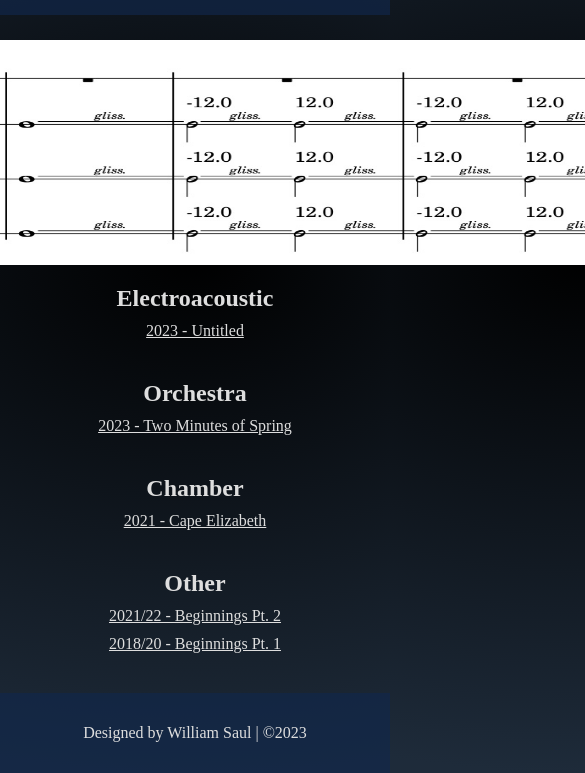
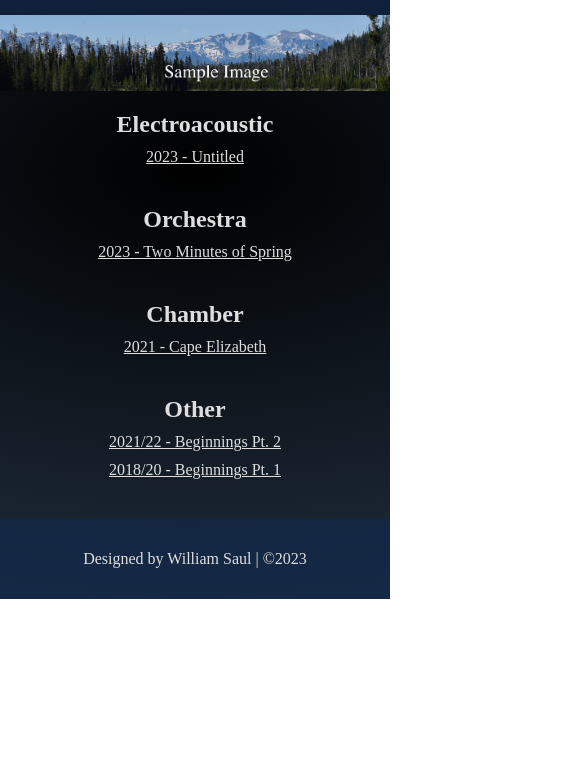
Before and after one commit to williamwsaul/williamsaul.com, a plain HTML site: page compositions.html in a window 390 px wide. Shown: the part 259-1032 px from the top of the page, 585 px wide, since content can reach past the window. After the commit the page ends 858 px from the top, so only its background shows below. Drawn offline with Linux system fonts and the light colour scheme.

Commit message:
Mobile Test (compositions.html)
Changed html/css a bit to hopefully support mobile. Changed image to sample photo w/better resolution.

```diff
--- a/compositions.html
+++ b/compositions.html
@@ -28,13 +28,11 @@
     </header>
 
     <div class="comp-content">
-        <div class="compositions_picture" id="compositions-image-section">
           <div class="compositions_picture_image">
             <div class="image_wrapper">
-              <img src="images/compositions_picture_image.jpeg" alt="compositions picture image">
+              <img src="images/compositions_picture_image.jpg" alt="compositions picture image">
             </div>
           </div>
-        </div>
       </div>
 
     <div class="compositions">
--- a/styles.css
+++ b/styles.css
@@ -207,16 +207,7 @@ nav a {
   flex-direction: column;
   align-items: center;
   justify-content: center;
-  margin-top: 75px;
-}
-
-#compositions-section {
-    margin-top: -50px;
-    margin-bottom: 20px;
-}
-
-#compositions-image-section {
-    margin-top: -50px;
+  padding: 1.5% 2%;
 }
 
 .compositions {
@@ -244,8 +235,8 @@ nav a {
                                     /* Composition styles (compositions.html) */
 .compositions_picture_image {
   text-align: center;
-  width: 950px;
-  height: 225px;
+  max-width: 100%;
+  height: auto;
   overflow: hidden;
 }
 
@@ -259,10 +250,8 @@ nav a {
 }
 
 .image_wrapper img {
-  width: auto;
-  height: 100%;
-  min-width: 100%;
-  max-width: none;
+  width: 100%;
+  height: auto;
   object-fit: fill;
   object-position: center;
 }
@@ -327,6 +316,19 @@ nav a {
 
   .recording-button {
     margin-left: 10px;
+  }
+
+  @media screen and (max-width: 768px) {
+    .comp-content {
+      width: 100%;
+      padding: 0;
+      margin-top: auto;
+      font-size: 1rem;
+    }
+
+    .modal {
+      font-size: 1rem;
+    }
   }
                                             /* Biography Styles */
 .bio-content {
```
Also changed, not shown: images/compositions_picture_image.jpg (added), 2 other files.
